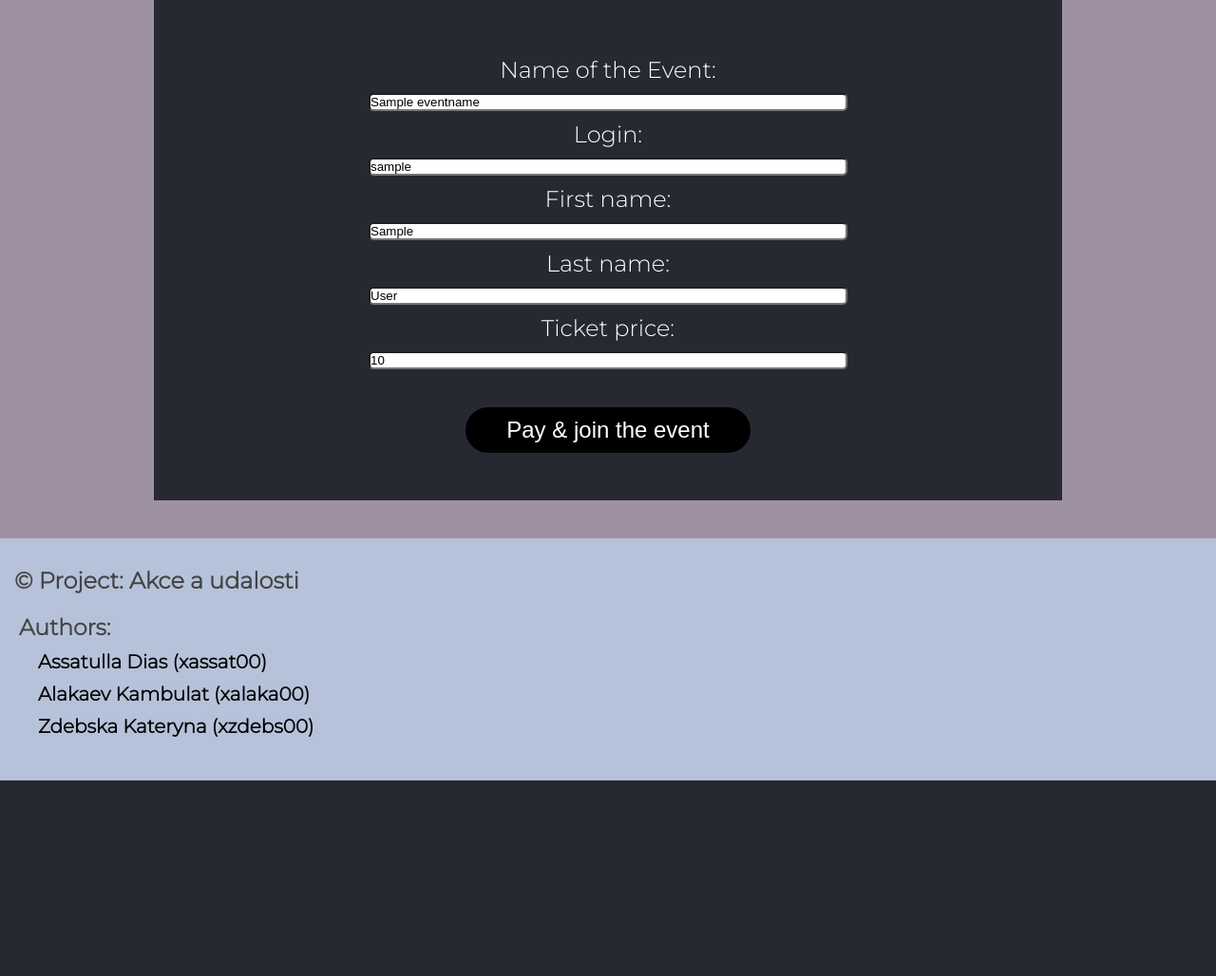
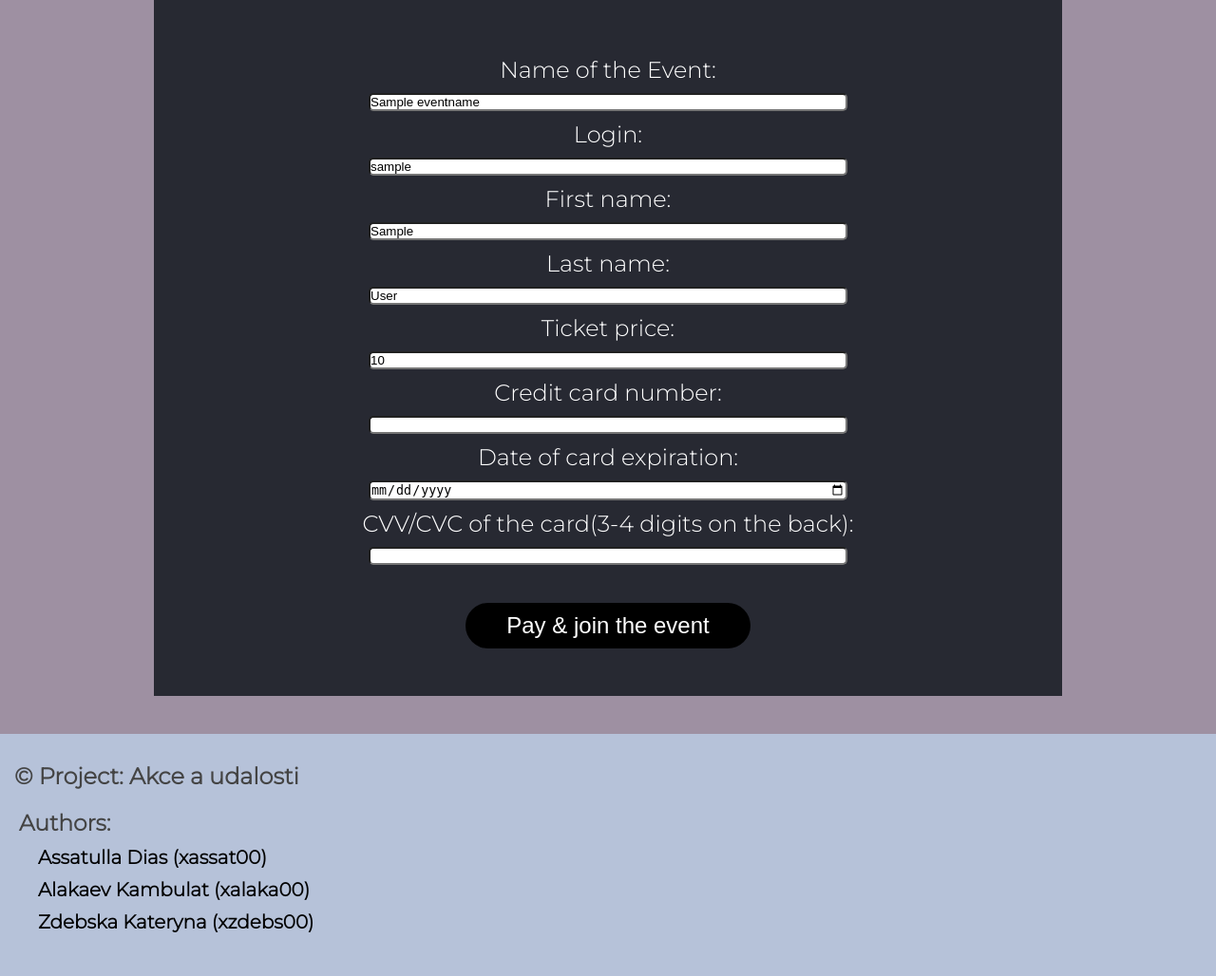
Before and after one commit to kambulatAL/iis-project, a Django app: template calendar_site/events/templates/payment_page.html in a window 1280 px wide. Shown: the part 207-1235 px from the top of the page at 95% size. Before the commit the page ends 1029 px from the top, so only its background shows below. Run offline with Django 3.2, Linux system fonts and the light colour scheme; the template is opened without the code that fills it: most values are stand-ins (such as "Sample title", 1, 10 or a date in 2020); form fields are guessed from the names that the template uses.

Commit message:
Add field for card to payment page

```diff
--- a/calendar_site/events/templates/payment_page.html
+++ b/calendar_site/events/templates/payment_page.html
@@ -40,6 +40,15 @@
 
                     <label for="ticket_price">Ticket price:</label>
                     <input type="text" id="ticket_price" name="tprice" value="{{ price }}" readonly>
+
+                    <label for="credit_card_num">Credit card number:</label>
+                    <input type="number" id="credit_card_num" name="credit_card_num"  required>
+
+                    <label >Date of card expiration:</label>
+                    {{ form.expiry_date }}
+
+                     <label for="card_code">CVV/CVC of the card(3-4 digits on the back):</label>
+                    <input type="number" id="card_code" name="card_code"  required>
                 </div>
                 <div class="form_class">
                     <button class="submit_button" type="submit">Pay & join the event</button>
--- a/calendar_site/events/views.py
+++ b/calendar_site/events/views.py
@@ -198,7 +198,6 @@ def join_user_event(request, event_id, username):
         return redirect("home_page")
 
 
-# Gde tut login_required?# Gde tut login_required?# Gde tut login_required?# Gde tut login_required?# Gde tut login_required?# Gde tut login_required?# Gde tut login_required?# Gde tut login_required?
 def get_data_event_page(event_id, username, form):
     event = Event.objects.get(pk=event_id)
     reg_users_count = len(event.registered_people.all())
```
Also changed, not shown: calendar_site/events/forms.py (+16 -9 lines).
